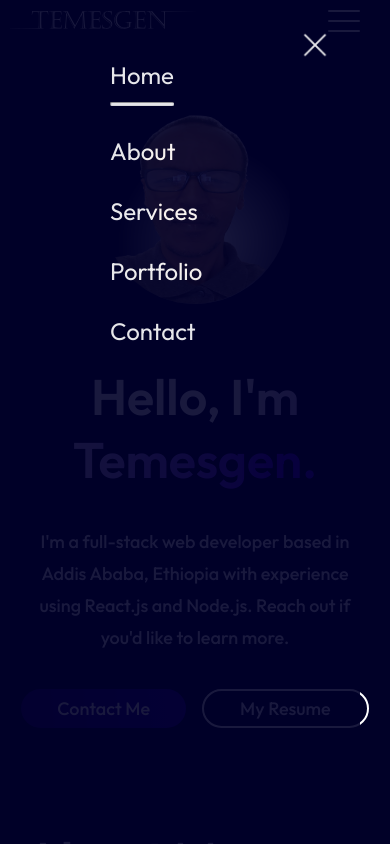
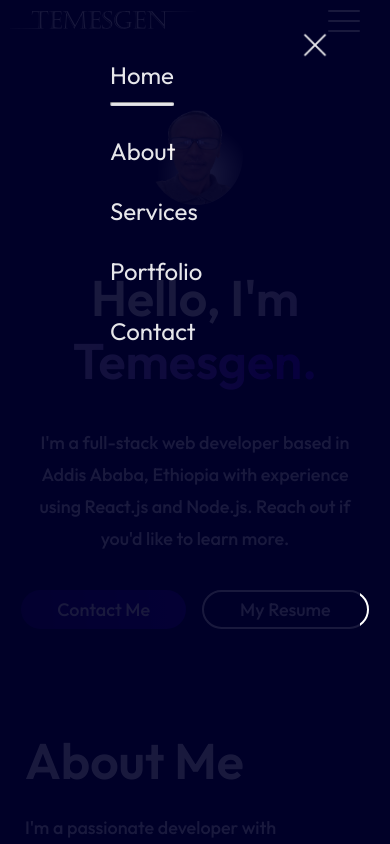
Before and after one commit to Temesgen123/temsgnportfolio, a React (Vite) app: page / in a window 390 px wide. Shown: the top 844 px of the page. Built offline with nearby package versions, Linux system fonts and the light colour scheme.

Commit message:
edited hero section

```diff
--- a/src/Components/Hero/Hero.css
+++ b/src/Components/Hero/Hero.css
@@ -6,7 +6,7 @@
   margin: 80px 170px;
 }
 .hero img {
-  margin-top: 50px;
+  margin-top: 20px;
 }
 .hero h1 {
   text-align: center;
@@ -61,7 +61,7 @@
   }
   .hero img {
     margin-top: 36px;
-    width: 50%;
+    width: 25%;
   }
   .hero h1 {
     margin-top: 36px;
```
